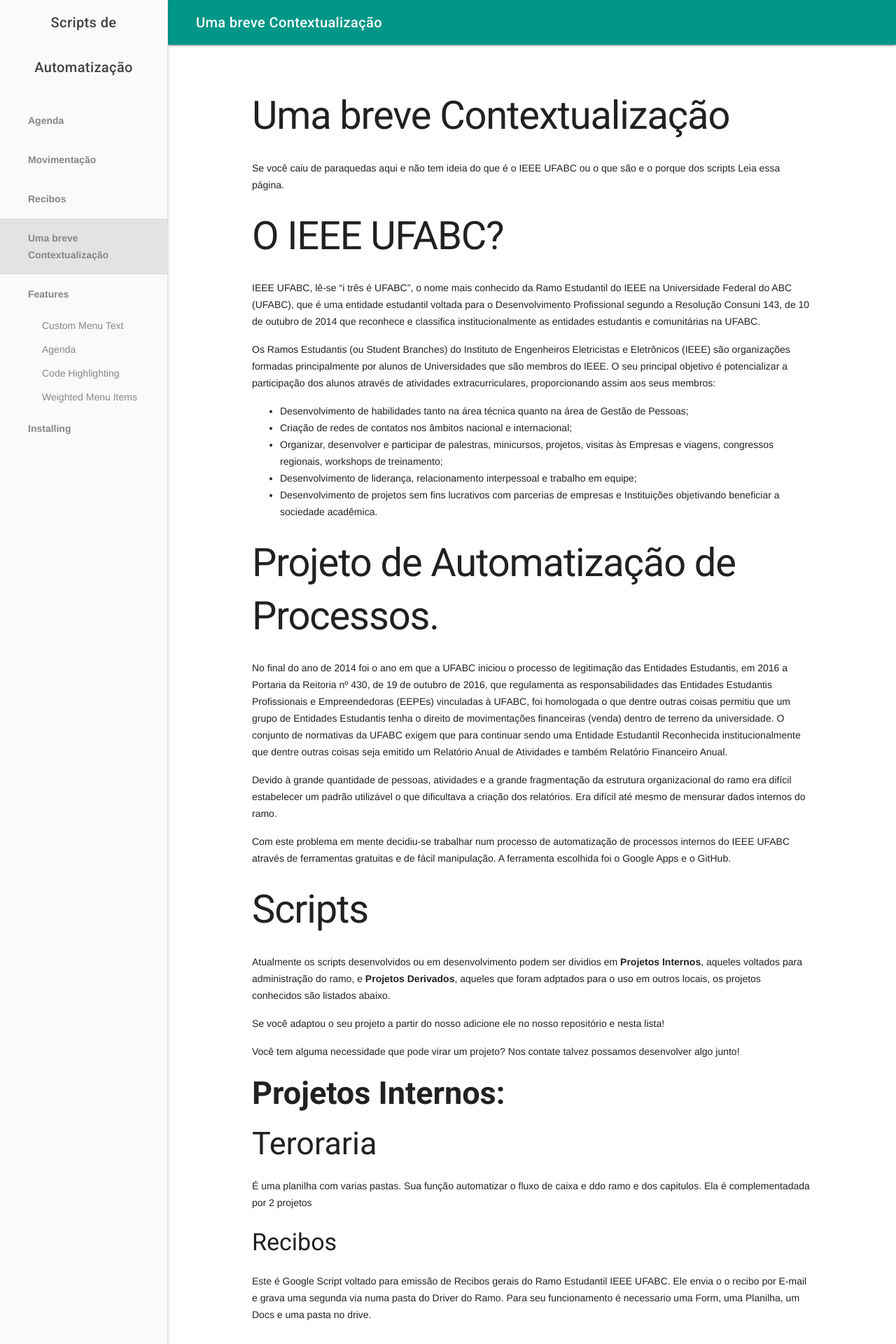
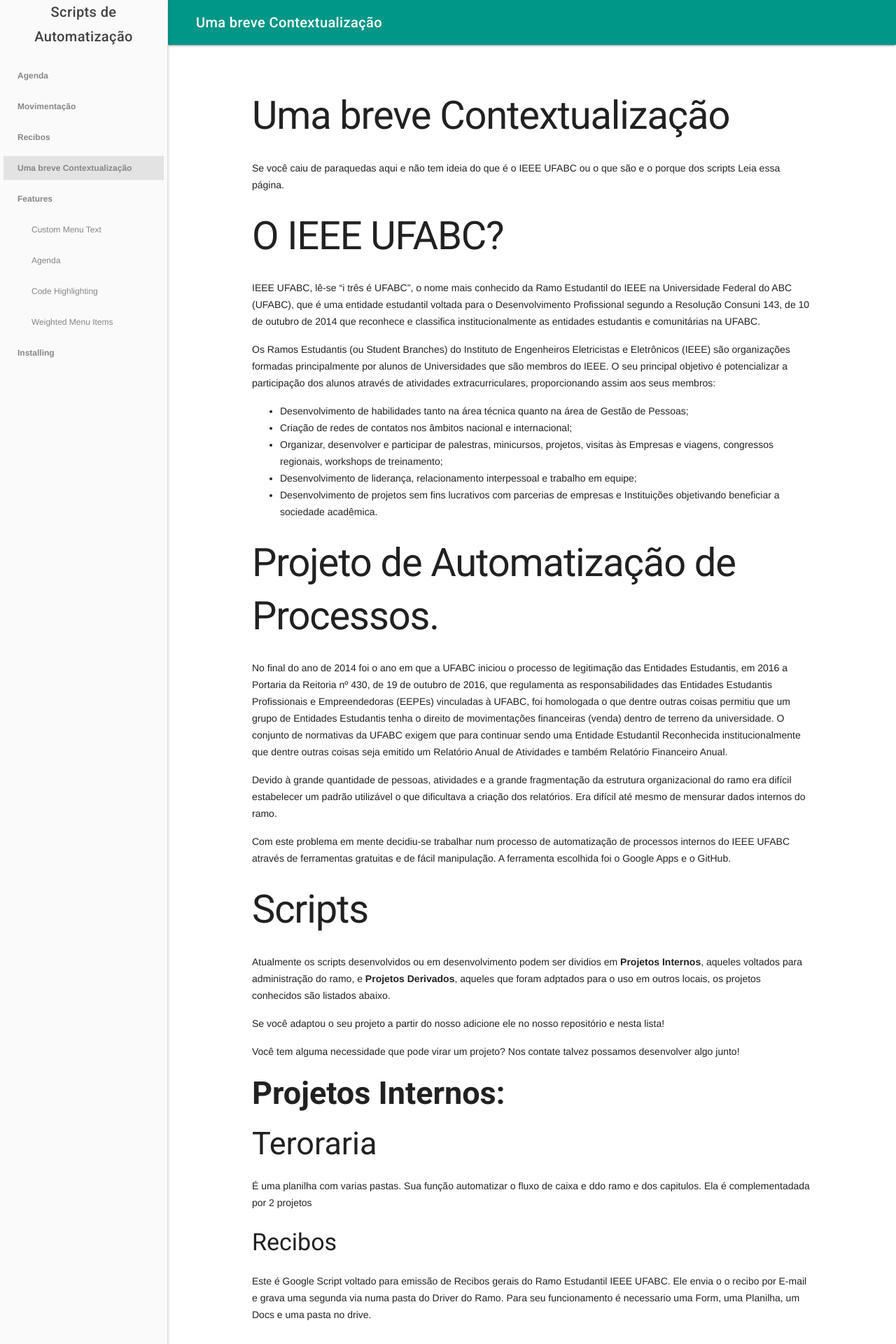
Before and after one commit to JuCaichiolo/Scripts-automatizacao, a Jekyll site: the page built from docs/index.md, in a window 1280 px wide. Shown: the top 1920 px of the page at 70% size. Built offline with Jekyll 4.4.1, drawn with Linux system fonts in a browser that asks for light colours; our own code applies the rules of GitHub Pages for plain Markdown files.

Commit message:
Gitpage Style Update

```diff
--- a/docs/_includes/head.html
+++ b/docs/_includes/head.html
@@ -6,6 +6,7 @@
 <link rel="stylesheet" href="https://code.getmdl.io/1.3.0/material.{% if site.mdl_colors %}{{ site.mdl_colors }}{% else %}teal-red{% endif %}.min.css" />
 <title>{{ page.title }} | {{ site.title }}</title>
 <style>
+
 #site-title{
   color: inherit;
   text-decoration: none;
@@ -43,7 +44,27 @@
 .lineno{
   padding-right: 8px;
 }
+.mdl-layout__title, .mdl-layout-title {
+    font-size: 18;
+}
 
+.mdl-layout__drawer>.mdl-layout__title, .mdl-layout__drawer>.mdl-layout-title {
+    line-height: 35px;
+}
+.mdl-navigation__link {
+    font-size: 12px;
+    line-height: 24px;
+}
+
+.mdl-layout__drawer .mdl-navigation .mdl-navigation__link {
+
+    padding: 5px 20px;
+    margin: 5px;
+}
+
+.child {
+    padding: 5px 40px 5px 40px !important;
+}
 /* Copied from Syntax.css (https://github.com/mojombo/tpw/blob/master/css/syntax.css) */
 .highlight  { background: #ffffff; }
 .highlight .c { color: #999988; font-style: italic } /* Comment */
```
